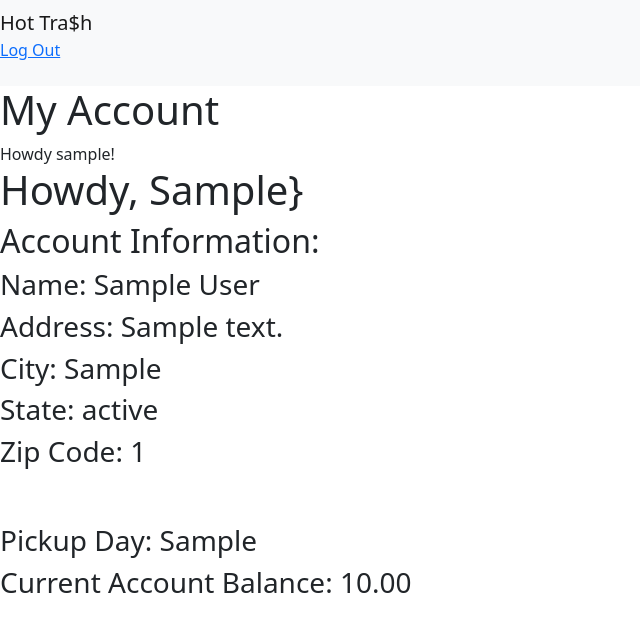
After one commit to megancindric/Django_Trash_Collector, a Django app: page /customers/details/ in a window 1280 px wide. The commit adds this page. Shown: the top 632 px of the page, without its empty margins (0-640 px from the left). Run offline with Django 3.2, Linux system fonts and the light colour scheme; a user stored in the database is signed in; tables that the repository leaves empty hold one stand-in row (values such as "Sample post").

Commit message:
Adding base template & customer detail view/route

```diff
--- /dev/null
+++ b/trash_collector/customers/templates/customers/details.html
@@ -0,0 +1,20 @@
+{% extends 'base.html' %}
+
+{% block title %} My Account {% endblock %}
+
+{% block header %} My Account {% endblock %}
+
+{% block content %}
+    Howdy {{ user.username }}!
+<h1>Howdy, {{ single_customer.first_name }}}</h1>
+<h2>Account Information:</h2>
+<h3>Name: {{ single_customer.first_name }} {{ single_customer.last_name }}</h3>
+<h3>Address: {{ single_customer.street_address }}</h3>
+<h3>City: {{ single_customer.city }}</h3>
+<h3>State: {{ single_customer.state }}</h3>
+<h3>Zip Code: {{ single_customer.zip_code }}</h3>
+</br>
+</br>
+<h3>Pickup Day: {{ single_customer.pickup_day }}</h3>
+<h3>Current Account Balance: {{ single_customer.current_balance }}</h3>
+{% endblock %}
--- a/trash_collector/customers/templates/customers/index.html
+++ b/trash_collector/customers/templates/customers/index.html
@@ -1,5 +1,4 @@
 {% extends 'base.html' %}
-{# This top line allows this template to utilizing the styling and layout from the base. All your templates should do the same. #}
 
 {% block title %} Customer Home {% endblock %}
 
@@ -7,7 +6,8 @@
 
 {% block content %}
   {% if user.is_authenticated %}
-    Hello Customer {{ user.username }}!
+    Howdy {{ user.username }}!
+
   {% else %}
     <p>You are at the customer index, but you are not logged in.</p>
     <a href="{% url 'login' %}">Log In</a>
--- a/trash_collector/customers/urls.py
+++ b/trash_collector/customers/urls.py
@@ -12,6 +12,7 @@ app_name = "customers"
 urlpatterns = [
     path('', views.index, name="index"),
     path('create/', views.create, name='create'),
+    path('details/', views.details, name='details')
     #Pickup day
     #Suspending service
 ]
--- a/trash_collector/customers/views.py
+++ b/trash_collector/customers/views.py
@@ -9,7 +9,6 @@ from .models import Customer
 
 
 def index(request):
-    # The following line will get the logged-in in user (if there is one) within any view function
     user = request.user
 
     try:
@@ -38,3 +37,11 @@ def create(request):
         return render(request, 'customers/index.html')
     else:
          return render(request, 'customers/create.html')
+
+def details(request):
+    logged_in_customer = Customer.objects.get(user=request.user)
+
+    context = {
+        'single_customer': logged_in_customer
+    }
+    return render(request, 'customers/details.html', context)
--- a/trash_collector/templates/base.html
+++ b/trash_collector/templates/base.html
@@ -1,20 +1,39 @@
 <!DOCTYPE html>
-<html>
+<html lang="en">
 <head>
-  <meta charset="utf-8">
-  <title>{% block title %}{% endblock %}</title>
+    <meta charset="UTF-8">
+    <meta http-equiv="X-UA-Compatible" content="IE=edge">
+    <meta name="viewport" content="width=device-width, initial-scale=1.0">
+    <title>{% block title %}{% endblock %}</title>
+    <link href="https://cdn.jsdelivr.net/npm/bootstrap@5.1.0/dist/css/bootstrap.min.css" rel="stylesheet" integrity="sha384-KyZXEAg3QhqLMpG8r+8fhAXLRk2vvoC2f3B09zVXn8CA5QIVfZOJ3BCsw2P0p/We" crossorigin="anonymous">
 </head>
-<body>
-{% if user.is_authenticated %}
-  {% for group in user.groups.all%}
-    {% if group.name == "Customers" %}
-    <p>Customer Navbar</p>
+<nav class="navbar navbar-light bg-light">
+  <div class="container-flex">
+      <a class="navbar-brand">Hot Tra$h</a>
+      {% if user.is_authenticated %}
+      {% for group in user.groups.all%}
+      {% if group.name == "Customers" %}
+
+        <p>Customer Navbar</p>
+        <a class="btn btn-outline-success" href="{% url 'customers:index' %}">Home</a>
+        <a class="btn btn-outline-success" href="{% url 'customers:details' %}">My Account</a>
+        <p>Change pickup</p>
+        <p>Schedule pickup</p>
+        <p>Suspend service</p>
+
     {% elif group.name == "Employees" %}
+
     <p>Employee Navbar</p>
+    <a class="btn btn-outline-success" href="{% url 'employees:index' %}">Home</a>
+    <p>View upcoming pickups</p>
+
     {% endif %}
   {% endfor %}
   <p><a href="{% url 'logout' %}">Log Out</a></p>
 {% endif %}
+  </div>
+</nav>
+<body>
   <main>
     <h1>{% block header %} {% endblock %}</h1>
     {% block content %}
```
